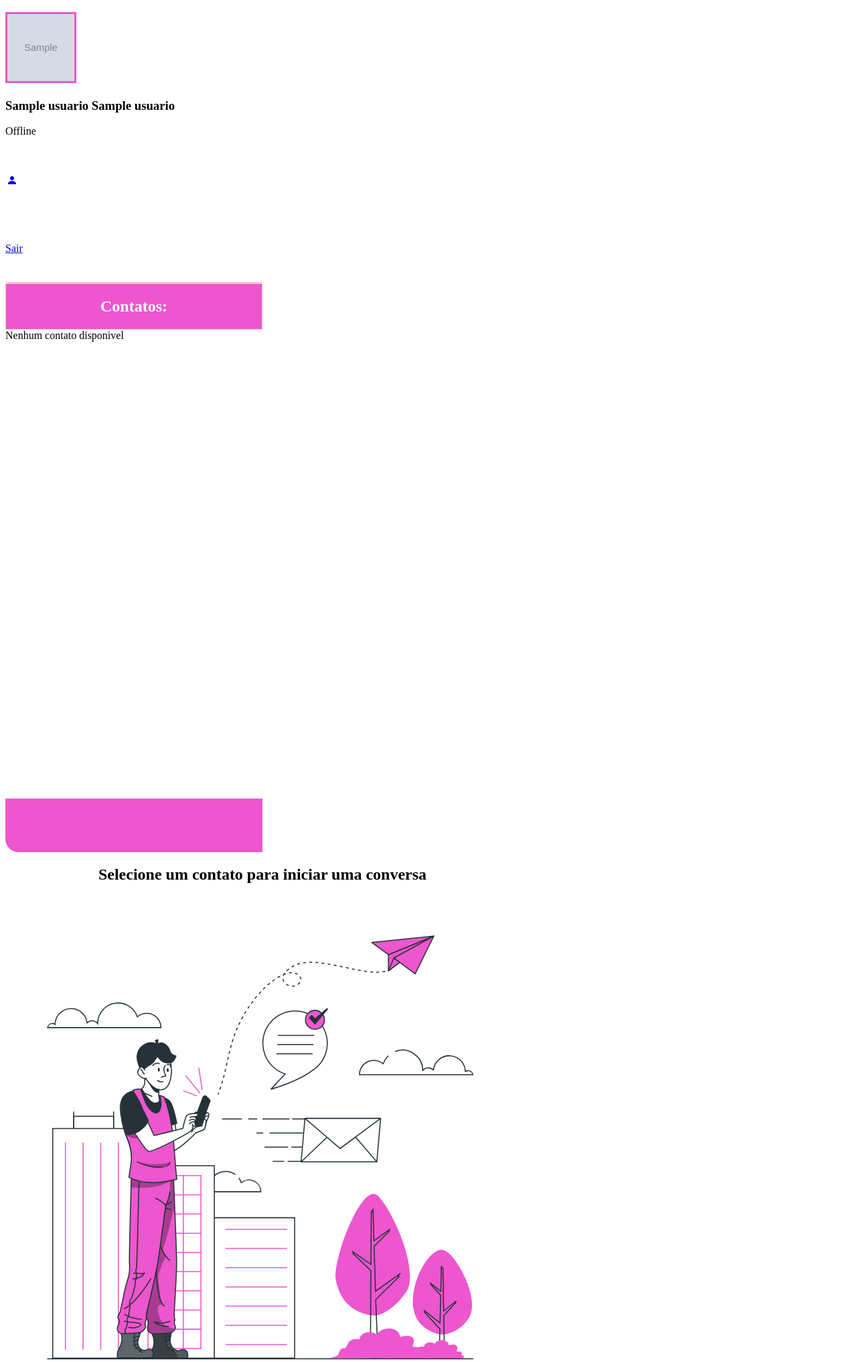
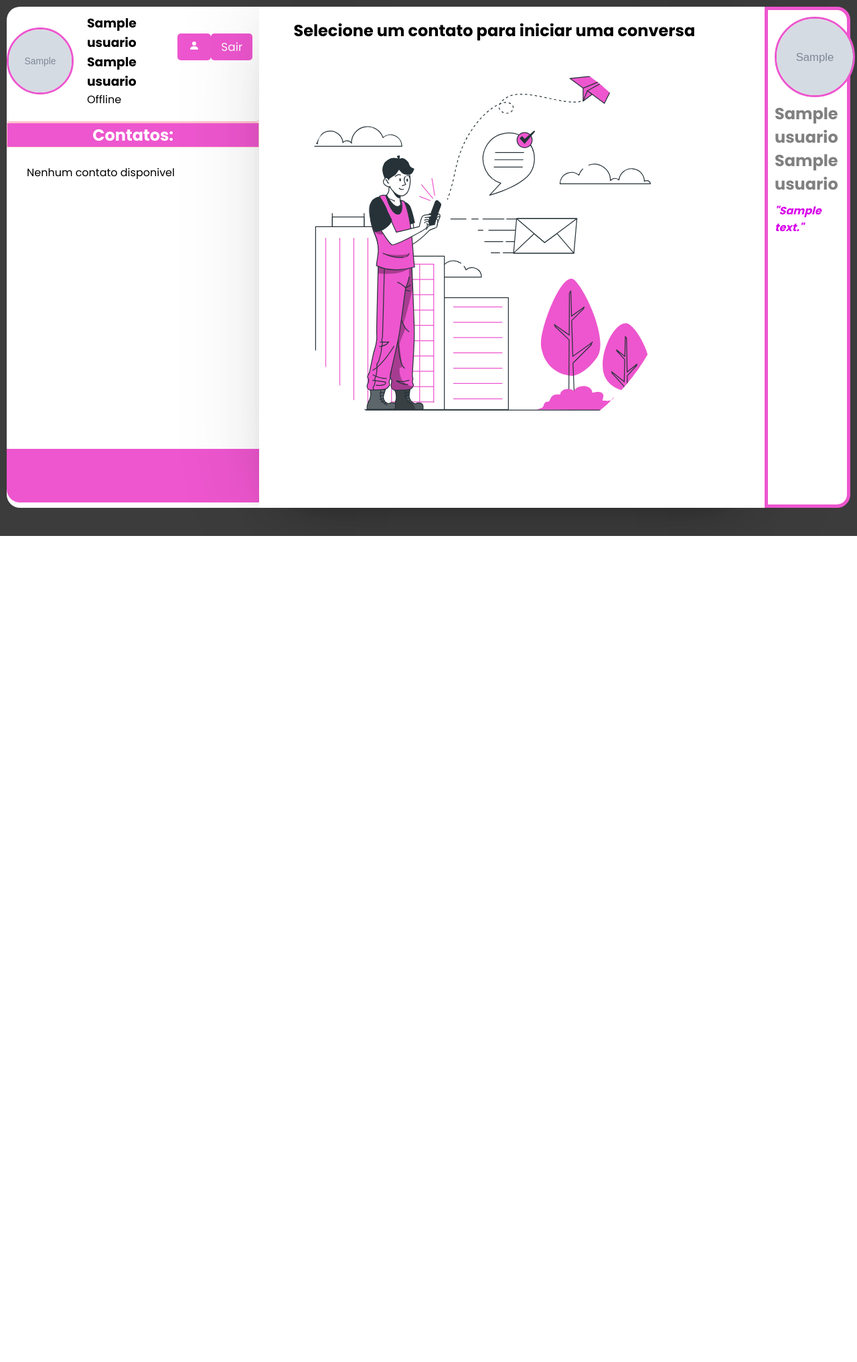
Before and after one commit to EvandroYudi64/Projeto-WebChat, a PHP site: page /mensagem.php in a window 1280 px wide. Shown: the top 2033 px of the page at 67% size. After the commit the page ends 800 px from the top, so only its background shows below. Run offline with PHP 8.4, Linux system fonts and the light colour scheme; the visitor is signed in with stand-in values (Sample User, id 1); tables that the repository leaves empty hold one stand-in row (values such as "Sample post"); grey boxes marked "Sample" are stand-in pictures; data that the repository does not hold is empty; some libraries are stand-ins or nearby versions.

Commit message:
Add files via upload

```diff
--- /dev/null
+++ b/View/css/chatareas.css
@@ -0,0 +1,329 @@
+@import url('https://fonts.googleapis.com/css2?family=Poppins:wght@200;300;400;500;600;700&display=swap');
+*{
+  margin: 0;
+  padding: 0;
+  box-sizing: border-box;
+  text-decoration: none;
+  font-family: 'Poppins', sans-serif;
+}
+body{
+  display: flex;
+  align-items: center;
+  justify-content: center;
+  background: #3c3c3c;
+  padding: 10px 10px;
+}
+.mainchat{
+  background: #fff;
+  width: 70vw;
+  border-radius: 16px;
+  box-shadow: 0 0 128px 0 rgba(0,0,0,0.1),
+              0 32px 64px -48px rgba(0,0,0,0.5);
+}
+.contatos{
+  background: #fff;
+  width: 30vw;
+  height: 93.5vh;
+}
+.contatos img{
+  object-fit: cover;
+  border-radius: 50%;
+}
+.container{
+  display: flex;
+}
+
+.contatos header{
+  display: flex;
+  align-items: flex-start;
+  padding-bottom: 20px;
+  border-bottom: 1px solid #e6e6e6;
+  justify-content: space-between;
+}
+.chatmain .semusuario{
+  justify-content: center;
+  align-items: center;
+}
+.chatmain .semusuario img{
+  height: 90%;
+  width: 90%;
+}
+.usuarios{
+  padding: 25px 30px;
+}
+.voce header{
+  display: flex;
+  height: 100%;
+  align-items: flex-start;
+  padding-bottom: 20px;
+  border-bottom: 1px solid #e6e6e6;
+  justify-content: space-between;
+}
+/*content*/
+.voce .conteudo{
+  height: 100%;
+  display: flex;
+  align-items: center;
+}
+.voce .conteudo .dados{
+  height: 100%;
+  color: #000;
+  margin-left: 20px;
+}
+.voce .conteudo img{
+  object-fit: cover;
+  border-radius: 50%;
+}
+.voce header .perfil{
+    display: block;
+    background: rgb(237, 86, 206);
+    color: #fff;
+    outline: none;
+    border: none;
+    padding: 7px 15px;
+    text-decoration: none;
+    border-radius: 5px;
+    font-size: 17px;
+}
+.voce header .logout{
+  display: block;
+  background: rgb(237, 86, 206);
+  color: #fff;
+  outline: none;
+  border: none;
+  padding: 7px 15px;
+  text-decoration: none;
+  border-radius: 5px;
+  font-size: 17px;
+}
+.txtfield{
+  width: 100%;
+  display: flex;
+  flex-direction: column;
+  align-items: flex-start;
+  justify-content: center;
+  margin: 10px 0px;
+}
+.txtfield > input{
+  width: 100%;
+  border: 1px solid rgb(109, 109, 109);
+  border-radius:10px;
+  padding: 15px;
+  background: white;
+  color: black;
+  font-size: 12pt;
+  box-shadow: 0px 10px 40px #65656556;
+  outline: none;
+  box-sizing: border-box;
+
+}
+.txtfield > label{
+  color: rgba(217, 0, 235, 1);
+  margin-bottom: 10px;
+}
+.txtfield > input::placeholder{
+  opacity: 0.5;
+  color: rgb(60, 58, 58);
+}
+.usuarios header,
+.listacont a{
+  display: flex;
+  align-items: flex-start;
+  padding-bottom: 20px;
+  border-bottom: 5px solid #605f5f;
+  justify-content: space-between;
+}
+.mainchat img{
+  object-fit: cover;
+  border-radius: 50%;
+}
+.usuarios header img{
+  height: 50px;
+  width: 50px;
+}
+:is(.usuarios, .listacont) .conteudo{
+  display: flex;
+  align-items: center;
+}
+:is(.usuarios, .listacont) .conteudo .dados{
+  color: #000;
+  margin-left: 20px;
+}
+:is(.usuarios, .listacont) .dados span{
+  font-size: 18px;
+  font-weight: 500;
+}
+.usuarios header .logout{
+  display: block;
+  background: rgb(255, 116, 139);
+  color: #fff;
+  outline: none;
+  border: none;
+  padding: 7px 15px;
+  text-decoration: none;
+  border-radius: 5px;
+  font-size: 17px;
+}
+.usuarios header .perfil{
+  display: block;
+  background: rgb(255, 116, 139);
+  color: #fff;
+  outline: none;
+  border: none;
+  padding: 7px 15px;
+  text-decoration: none;
+  border-radius: 5px;
+  font-size: 17px;
+}
+.listacont{
+  max-height: 400px;
+  overflow-y: auto;
+}
+:is(.listacont, .mensagenschat)::-webkit-scrollbar{
+  width: 0px;
+}
+.listacont a{
+  padding-bottom: 10px;
+  margin-bottom: 15px;
+  padding-right: 15px;
+  border-bottom-color: #f1f1f1;
+}
+.listacont a:last-child{
+  margin-bottom: 0px;
+  border-bottom: none;
+}
+.listacont a img{
+  height: 40px;
+  width: 40px;
+}
+.erromsg{
+  color: #721c24;
+  width: 100%;
+  background: #f8d7da;
+  padding: 8px 10px;
+  text-align: center;
+  border-radius: 5px;
+  margin-bottom: 10px;
+  border: 1px solid #f5c6cb;
+
+}
+.listacont a .dados p{
+  color: #67676a;
+}
+.listacont a .status{
+  font-size: 12px;
+  color: #00945b;
+  padding-left: 10px;
+}
+.listacont a .statusoffline{
+  font-size: 12px;
+  color: rgb(123, 123, 123);
+  padding-left: 10px;
+}
+
+.chatmain header{
+  display: flex;
+  align-items: center;
+  padding: 18px 30px;
+}
+.chatmain header .back-icon{
+  color: pink;
+  font-size: 18px;
+}
+.chatmain header img{
+  height: 55px;
+  width: 55px;
+  margin: 0 15px;
+}
+.chatmain header .dados span{
+  font-size: 17px;
+  font-weight: 500;
+}
+.mensagenschat{
+  position: relative;
+  min-height: 500px;
+  max-height: 500px;
+  overflow-y: auto;
+  padding: 10px 30px 20px 30px;
+  background: #f7f7f7;
+  box-shadow: inset 0 32px 32px -32px rgb(0 0 0 / 5%),
+              inset 0 -32px 32px -32px rgb(0 0 0 / 5%);
+}
+.mensagenschat .text{
+  position: absolute;
+  top: 45%;
+  left: 50%;
+  width: calc(100% - 50px);
+  text-align: center;
+  transform: translate(-50%, -50%);
+}
+.mensagenschat .chat{
+  margin: 15px 0;
+}
+.mensagenschat .chat p{
+  word-wrap: break-word;
+  padding: 8px 16px;
+  box-shadow: 0 0 32px rgb(0 0 0 / 8%),
+              0rem 16px 16px -16px rgb(0 0 0 / 10%);
+}
+.mensagenschat .saida{
+  display: flex;
+}
+.mensagenschat .saida .dados{
+  margin-left: auto;
+  max-width: calc(100% - 130px);
+}
+.saida .dados p{
+  background: rgb(237, 86, 206);
+  color: #fff;
+  border-radius: 18px 18px 0 18px;
+}
+.mensagenschat .entrada{
+  display: flex;
+  align-items: flex-end;
+}
+.mensagenschat .entrada img{
+  height: 35px;
+  width: 35px;
+}
+.mensagenschat .entrada .dados{
+  margin-right: auto;
+  margin-left: 10px;
+  max-width: calc(100% - 130px);
+}
+.entrada .dados {
+  background: #fff;
+  color: #333;
+  border-radius: 18px 18px 18px 0;
+}
+.barra{
+  padding: 18px 30px;
+  display: flex;
+  justify-content: space-between;
+}
+.barra input{
+  height: 45px;
+  width: calc(100% - 58px);
+  font-size: 16px;
+  padding: 0 13px;
+  border: 1px solid #e6e6e6;
+  outline: none;
+  border-radius: 5px 0 0 5px;
+}
+.barra button{
+  color: #fff;
+  width: 55px;
+  border: none;
+  outline: none;
+  background: #333;
+  font-size: 19px;
+  cursor: pointer;
+  opacity: 0.7;
+  pointer-events: none;
+  border-radius: 0 5px 5px 0;
+  transition: all 0.3s ease;
+}
+.barra button.active{
+  opacity: 1;
+  pointer-events: auto;
+}
--- a/View/css/contatos.css
+++ b/View/css/contatos.css
@@ -262,7 +262,6 @@ li, a{
 	float: left;
 }
 
-/*Content Top*/
 .content .content_top{
 	width: 100%;
 	height: auto;
```
Also changed, not shown: View/css/style.css (+11 -1 lines).
